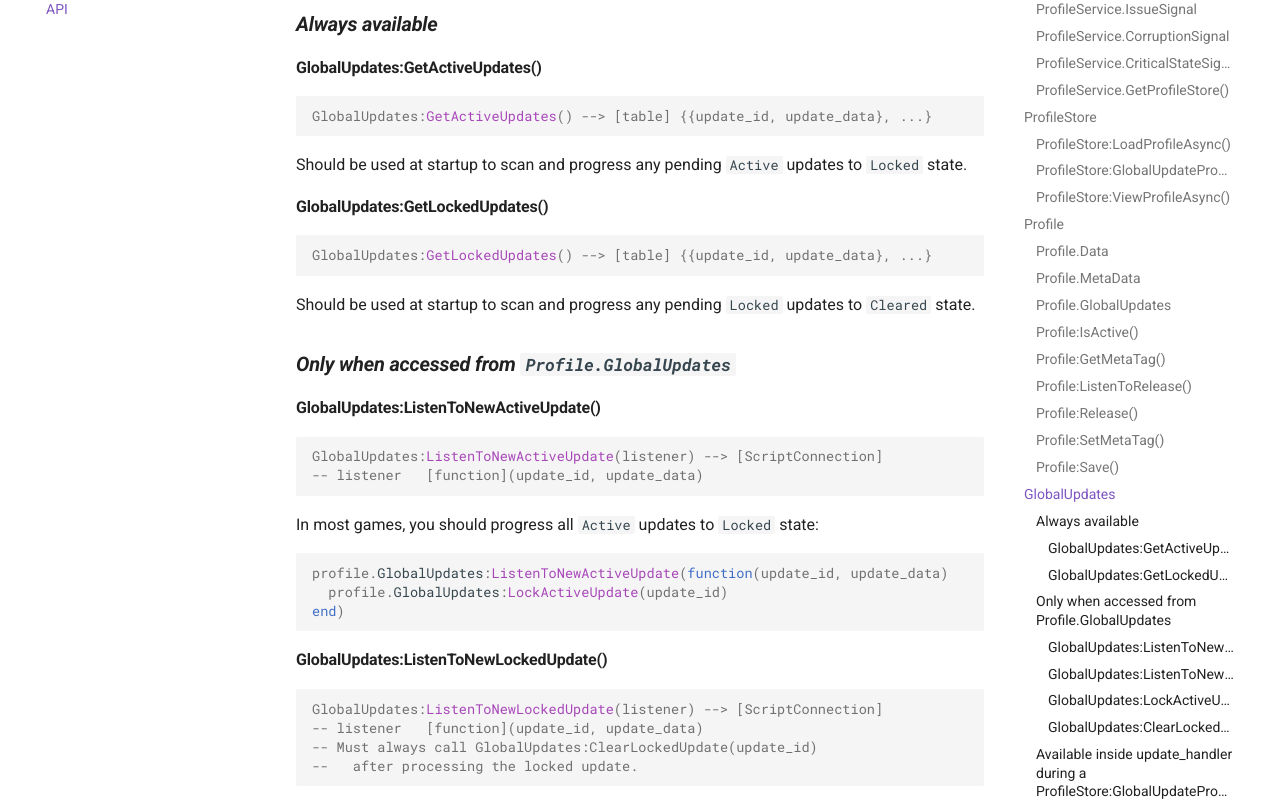
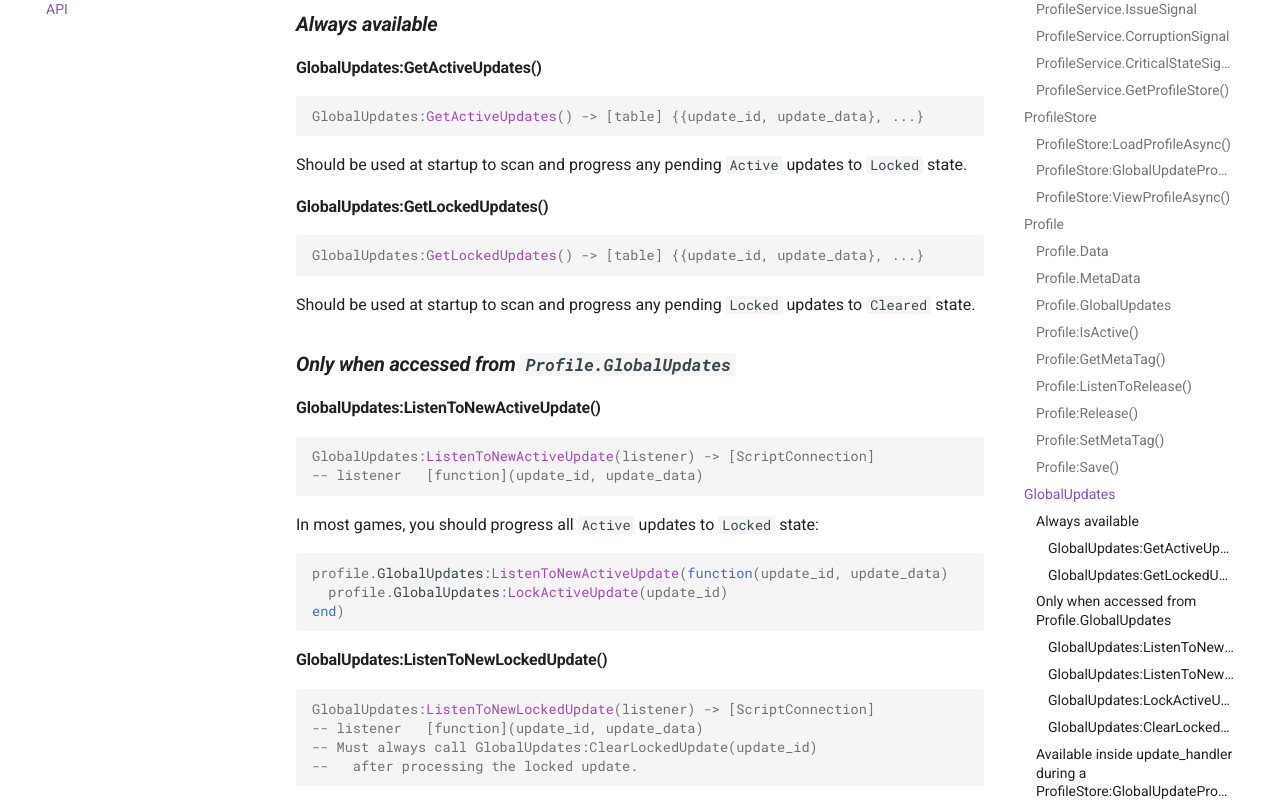
Before and after one commit to MadStudioRoblox/ProfileService, an MkDocs documentation site: the page built from docs/api.md, in a window 1280 px wide and 1400 px high, scrolled down 6655 px. Shown: the part 153-954 px from the top of the window. Built offline with MkDocs 1.6.1 and Material for MkDocs 9.7.7, drawn with Linux system fonts in a browser that asks for light colours; comment, search, counter and statistics services are not loaded.

````diff
--- a/docs/api.md
+++ b/docs/api.md
@@ -248,18 +248,18 @@ Global updates can be `Active`, `Locked` and `Cleared`:
 
 #### GlobalUpdates:GetActiveUpdates()
 ```lua
-GlobalUpdates:GetActiveUpdates() --> [table] {{update_id, update_data}, ...}
+GlobalUpdates:GetActiveUpdates() -> [table] {{update_id, update_data}, ...}
 ```
 Should be used at startup to scan and progress any pending `Active` updates to `Locked` state.
 #### GlobalUpdates:GetLockedUpdates()
 ```lua
-GlobalUpdates:GetLockedUpdates() --> [table] {{update_id, update_data}, ...}
+GlobalUpdates:GetLockedUpdates() -> [table] {{update_id, update_data}, ...}
 ```
 Should be used at startup to scan and progress any pending `Locked` updates to `Cleared` state.
 ### ***Only when accessed from `Profile.GlobalUpdates`***
 #### GlobalUpdates:ListenToNewActiveUpdate()
 ```lua
-GlobalUpdates:ListenToNewActiveUpdate(listener) --> [ScriptConnection]
+GlobalUpdates:ListenToNewActiveUpdate(listener) -> [ScriptConnection]
 -- listener   [function](update_id, update_data)
 ```
 In most games, you should progress all `Active` updates to `Locked` state:
@@ -270,7 +270,7 @@ end)
 ```
 #### GlobalUpdates:ListenToNewLockedUpdate()
 ```lua
-GlobalUpdates:ListenToNewLockedUpdate(listener) --> [ScriptConnection]
+GlobalUpdates:ListenToNewLockedUpdate(listener) -> [ScriptConnection]
 -- listener   [function](update_id, update_data)
 -- Must always call GlobalUpdates:ClearLockedUpdate(update_id)
 --   after processing the locked update.
````
